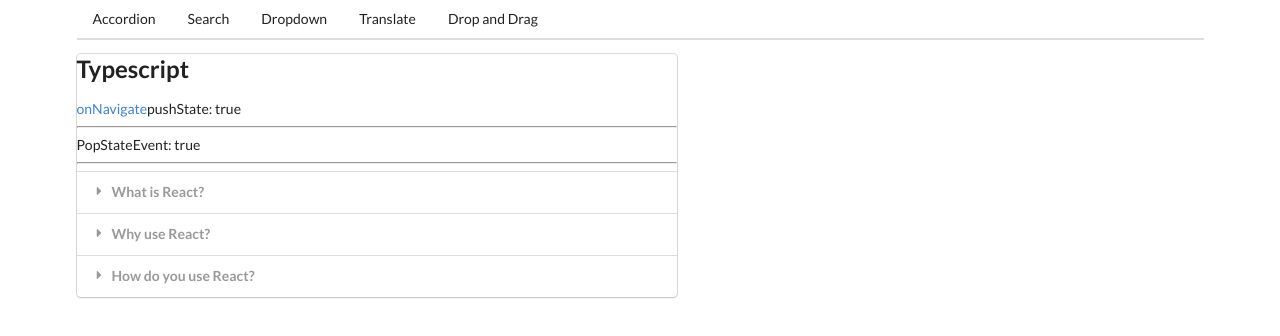
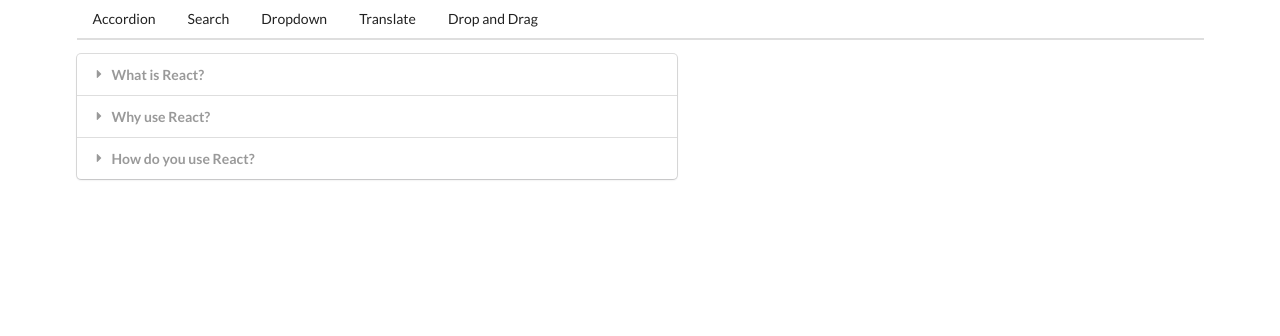
Before and after one commit to yuenu/react-widget, a React (Create React App) app: page / in a window 1280 px wide. Shown: the top 336 px of the page. Built offline with nearby package versions, Linux system fonts and the light colour scheme.

Commit message:
chore: delete the testing code

```diff
--- a/src/pages/Accordion/index.tsx
+++ b/src/pages/Accordion/index.tsx
@@ -10,25 +10,6 @@
 const Accordion: React.FC<Props> = ({ items }) => {
   const [activeIndex, setActiveIndex] = useState<number | null>(null);
 
-  ////////////////////////////
-  // Testing code
-  // const render = (path: string) => {
-  //   document.querySelector('#root')!.innerHTML = ReactDOMServer.renderToString(routersData[path])
-  // }
-
-  function onNavigate(pathname: string) {
-    window.history.pushState(
-      {},
-      pathname,
-      window.location.origin + pathname
-    )
-  }
-
-  const clickHandler = () => {
-    onNavigate('/dropdown')
-    return false
-  }
-  /////////////////////////
   const onTitleClick = (index: number) => {
     if (index === activeIndex) {
       setActiveIndex(null);
@@ -59,10 +40,6 @@
 
   return (
     <div className="ui styled accordion">
-      <h2>Typescript</h2>
-      <a href="/dropdown" onClick={clickHandler}>onNavigate</a>
-      pushState: {typeof window.onpopstate === 'object' ? 'true' : 'false'} <hr />
-      PopStateEvent: {typeof PopStateEvent === 'function' ? 'true' : 'false'}<hr />
       {renderedItems}
     </div>
   )
```
